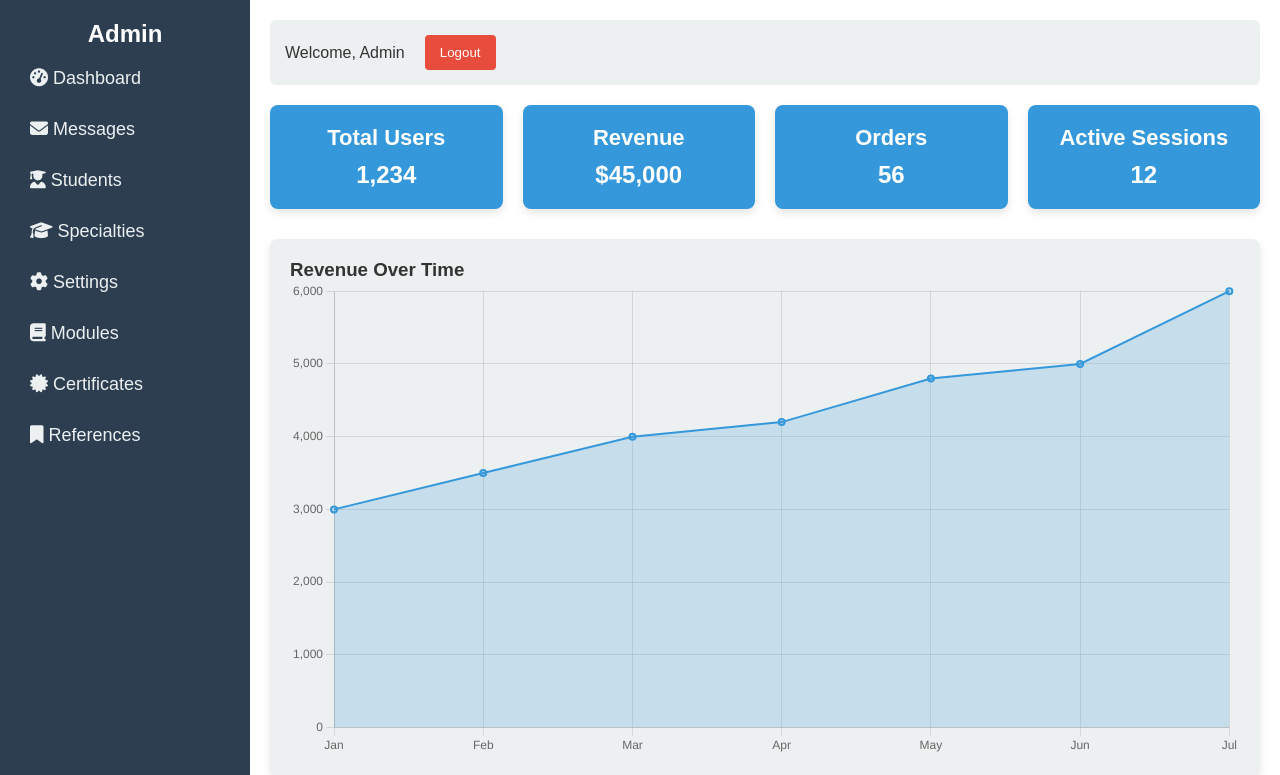
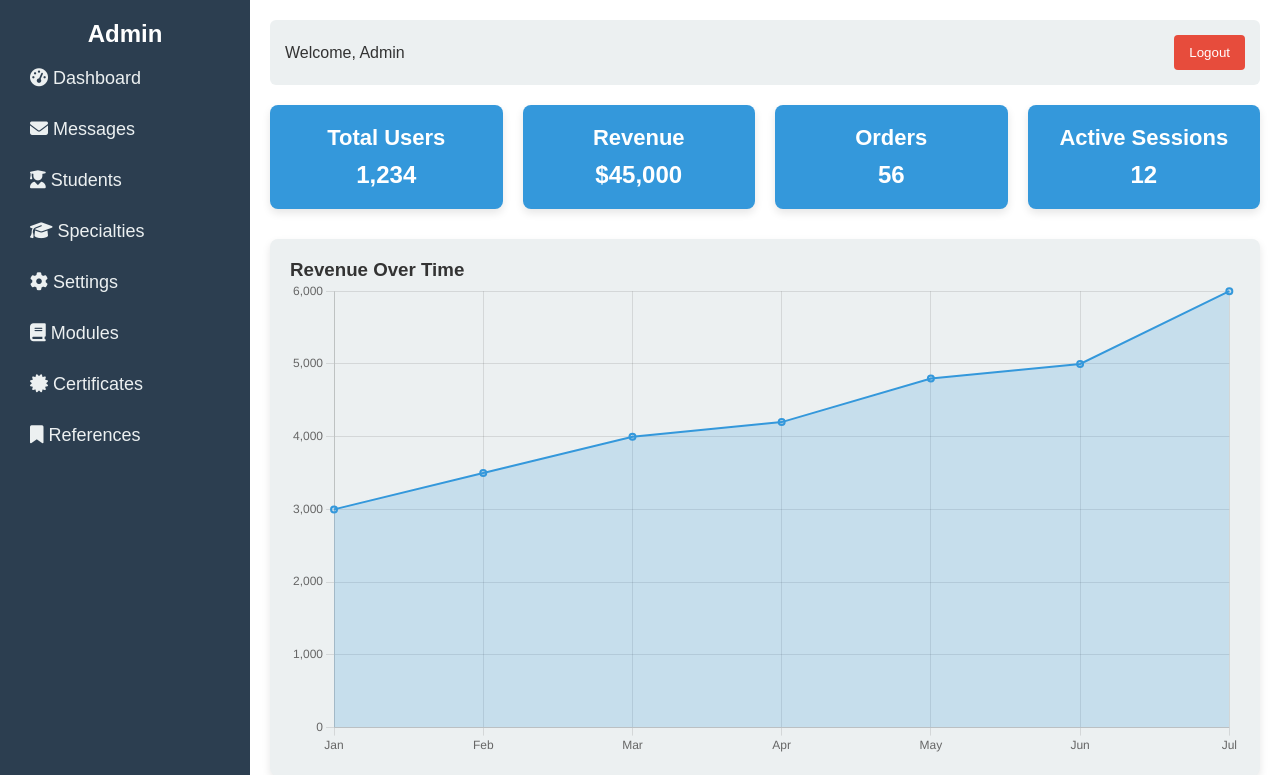
Before and after one commit to iamAbdo/TecWeb, a PHP site: page /admin/index.php in a window 1280 px wide. Shown: the top 775 px of the page. Run offline with PHP 8.4, Linux system fonts and the light colour scheme.

Commit message:
admin nav bar fix

```diff
--- a/admin/css/style.css
+++ b/admin/css/style.css
@@ -4,6 +4,7 @@
     padding: 0;
     box-sizing: border-box;
 }
+
 body {
     font-family: 'Arial', sans-serif;
     background-color: #f4f7fc;
@@ -25,21 +26,26 @@ body {
     display: flex;
     flex-direction: column;
 }
+
 .sidebar .logo {
     text-align: center;
     margin-bottom: 10px;
 }
+
 .sidebar h2 {
     font-size: 24px;
     font-weight: bold;
 }
+
 .sidebar .nav ul {
     list-style: none;
     padding-left: 0 !important;
 }
+
 .sidebar .nav li {
     margin-bottom: 10px;
 }
+
 .sidebar .nav a {
     color: #ecf0f1;
     text-decoration: none;
@@ -50,6 +56,7 @@ body {
     transition: background-color 0.3s ease;
     text-wrap: nowrap;
 }
+
 .sidebar .nav a:hover {
     background-color: #34495e;
 }
@@ -71,10 +78,14 @@ body {
     border-radius: 6px;
     margin-bottom: 20px;
 }
+
 .top-navbar .user-info {
     display: flex;
     align-items: center;
+    width: 100%;
+    justify-content: space-between;
 }
+
 .top-navbar .user-info button {
     margin-left: 20px;
     background-color: #e74c3c;
@@ -84,6 +95,7 @@ body {
     cursor: pointer;
     border-radius: 4px;
 }
+
 .top-navbar .user-info button:hover {
     background-color: #c0392b;
 }
@@ -95,6 +107,7 @@ body {
     gap: 20px;
     margin-bottom: 30px;
 }
+
 .widget {
     background-color: #3498db;
     color: #fff;
@@ -103,10 +116,12 @@ body {
     text-align: center;
     box-shadow: 0 4px 8px rgba(0, 0, 0, 0.1);
 }
+
 .widget h3 {
     font-size: 22px;
     margin-bottom: 10px;
 }
+
 .widget p {
     font-size: 24px;
     font-weight: bold;
@@ -116,12 +131,14 @@ body {
 .chart-section {
     margin-bottom: 30px;
 }
+
 .chart {
     background-color: #ecf0f1;
     padding: 20px;
     border-radius: 8px;
     box-shadow: 0 4px 8px rgba(0, 0, 0, 0.1);
 }
+
 .chart canvas {
     width: 100%;
     height: 400px;
@@ -133,15 +150,19 @@ body {
     border-collapse: collapse;
     margin-top: 20px;
 }
-.table-section th, .table-section td {
+
+.table-section th,
+.table-section td {
     padding: 15px;
     text-align: left;
     border-bottom: 1px solid #ddd;
 }
+
 .table-section th {
     background-color: #3498db;
     color: #fff;
 }
+
 .table-section tr:hover {
     background-color: #f1f1f1;
 }
```
